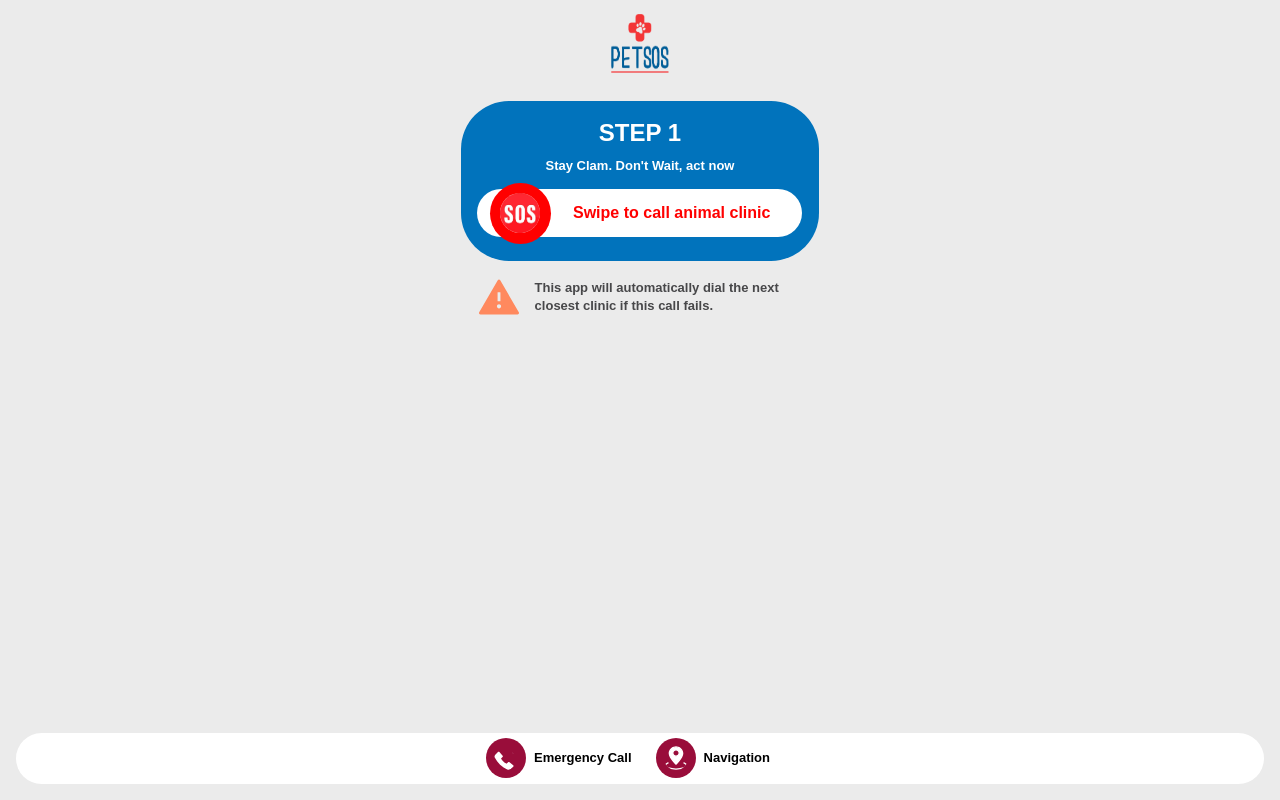
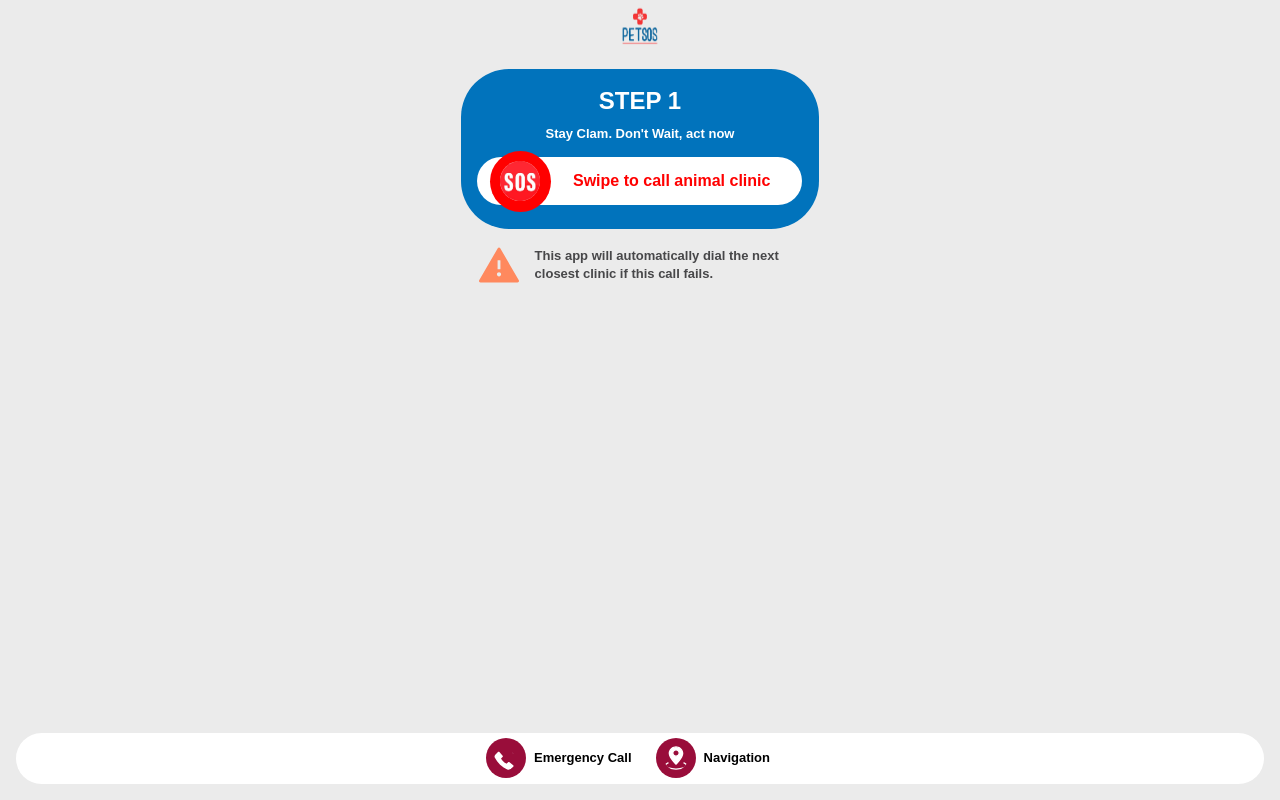
Before and after one commit to winnier21/PetSOS, a React (Vite) app in the folder client/: page / in a window 1280 px wide. Built offline with nearby package versions, Linux system fonts and the light colour scheme.

Commit message:
navbar hover states h3 styling

```diff
--- a/client/src/App.jsx
+++ b/client/src/App.jsx
@@ -1,6 +1,5 @@
 import NavBar from "../../client/src/components/NavBar/NavBar";
 import "./App.scss";
-
 import PageTop from "../../client/src/components/PageTop/PageTop";
 
 function App() {
--- a/client/src/components/NavBar/NavBar.scss
+++ b/client/src/components/NavBar/NavBar.scss
@@ -54,5 +54,6 @@
   }
   &__text {
     padding: 0.5rem;
+    font-weight: 600;
   }
 }
--- a/client/src/components/PageTop/PageTop.scss
+++ b/client/src/components/PageTop/PageTop.scss
@@ -5,8 +5,8 @@
 .pagetop {
   width: 100%;
   &-logo {
-    width: 5rem;
-    height: 5rem;
+    width: 3rem;
+    height: 3rem;
   }
   &-section {
     margin: 1rem;
```
